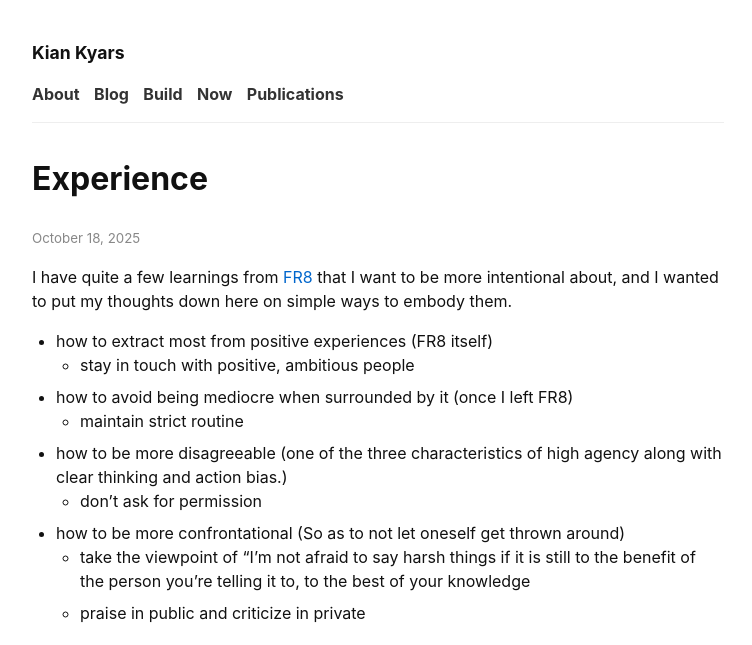
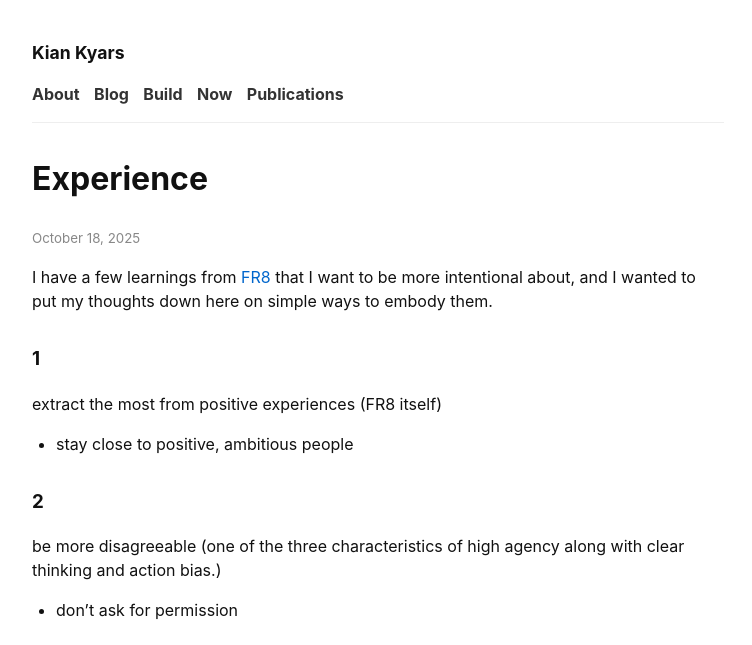
Before and after one commit to kiankyars/kiankyars.github.io, a Jekyll site: the page built from _posts/blog/2025-10-18-experience.md, in a window 1280 px wide. Shown: the top 645 px of the page, without its empty margins (262-1014 px from the left). Built offline with Jekyll 4.4.1, drawn with Linux system fonts in a browser that asks for light colours; some of the changed text lies outside the part shown.

Commit message:
Format experience learnings as integrated list

```diff
--- a/_posts/blog/2025-10-18-experience.md
+++ b/_posts/blog/2025-10-18-experience.md
@@ -5,17 +5,32 @@ date: 2025-10-18
 categories: life
 ---
 
-I have quite a few learnings from [FR8](fr8.so) that I want to be more intentional about, and I wanted to put my thoughts down here on simple ways to embody them.
+I have a few learnings from [FR8](fr8.so) that I want to be more intentional about, and I wanted to put my thoughts down here on simple ways to embody them.
 
-- how to extract most from positive experiences (FR8 itself)
-    - stay in touch with positive, ambitious people
-- how to avoid being mediocre when surrounded by it (once I left FR8)
-    - maintain strict routine
-- how to be more disagreeable (one of the three characteristics of high agency along with clear thinking and action bias.)
-    - don't ask for permission
-- how to be more confrontational (So as to not let oneself get thrown around)
-    - take the viewpoint of "I'm not afraid to say harsh things if it is still to the benefit of the person you're telling it to, to the best of your knowledge
-    - praise in public and criticize in private
+### 1
+
+extract the most from positive experiences (FR8 itself)
+
+- stay close to positive, ambitious people
+
+### 2
+
+be more disagreeable (one of the three characteristics of high agency along with clear thinking and action bias.)
+
+- don't ask for permission
+
+### 3
+
+be more confrontational (so as to not let oneself get thrown around)
+
+- take the viewpoint of "I'm not afraid to say harsh things," if it is still to the benefit of the person you're telling it to, to the best of your knowledge
+- praise in public and criticize in private
+
+### 4
+
+avoid being mediocre when surrounded by it (once I left FR8)
+
+- maintain strict routine
 
 My FR8 Goals:
 
```
